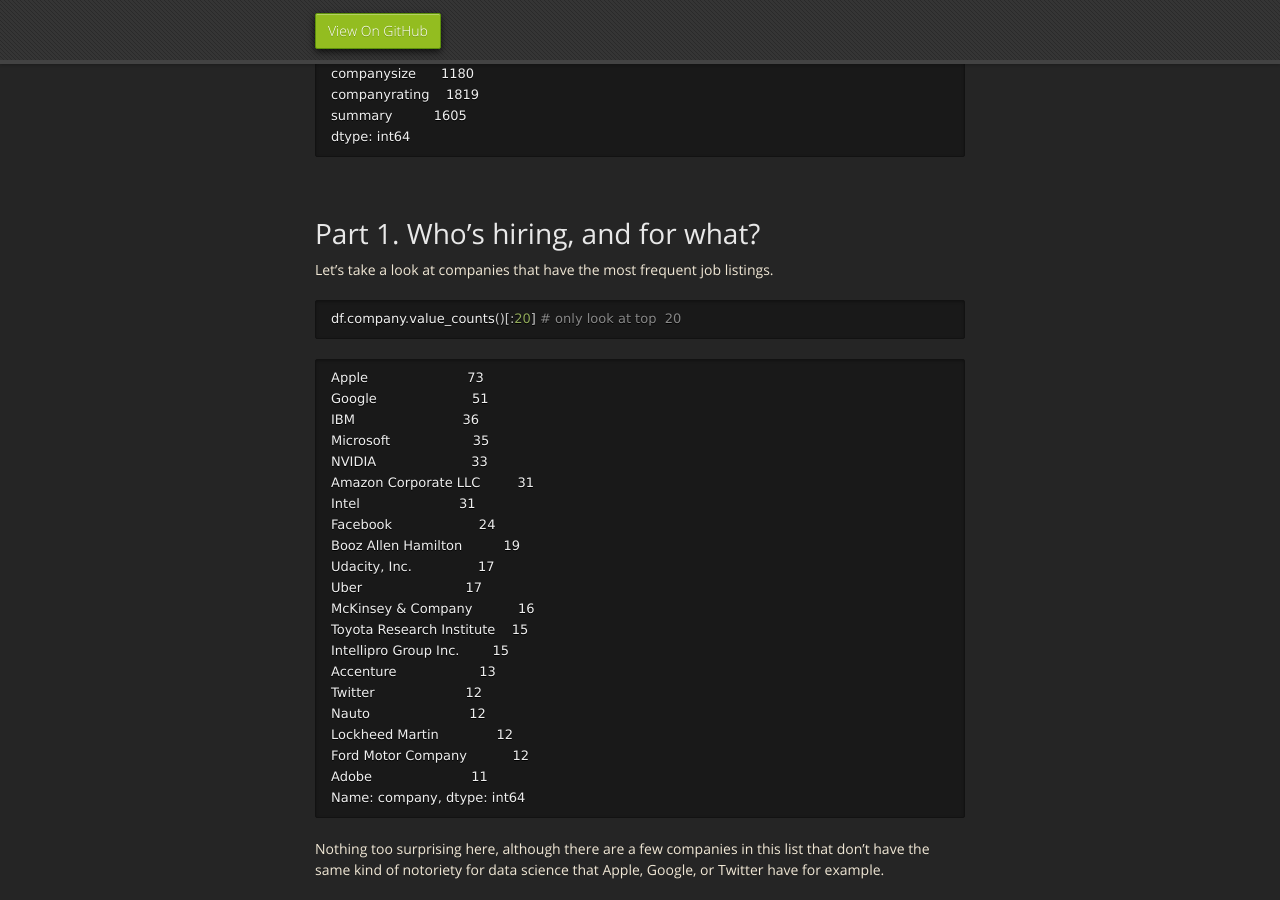
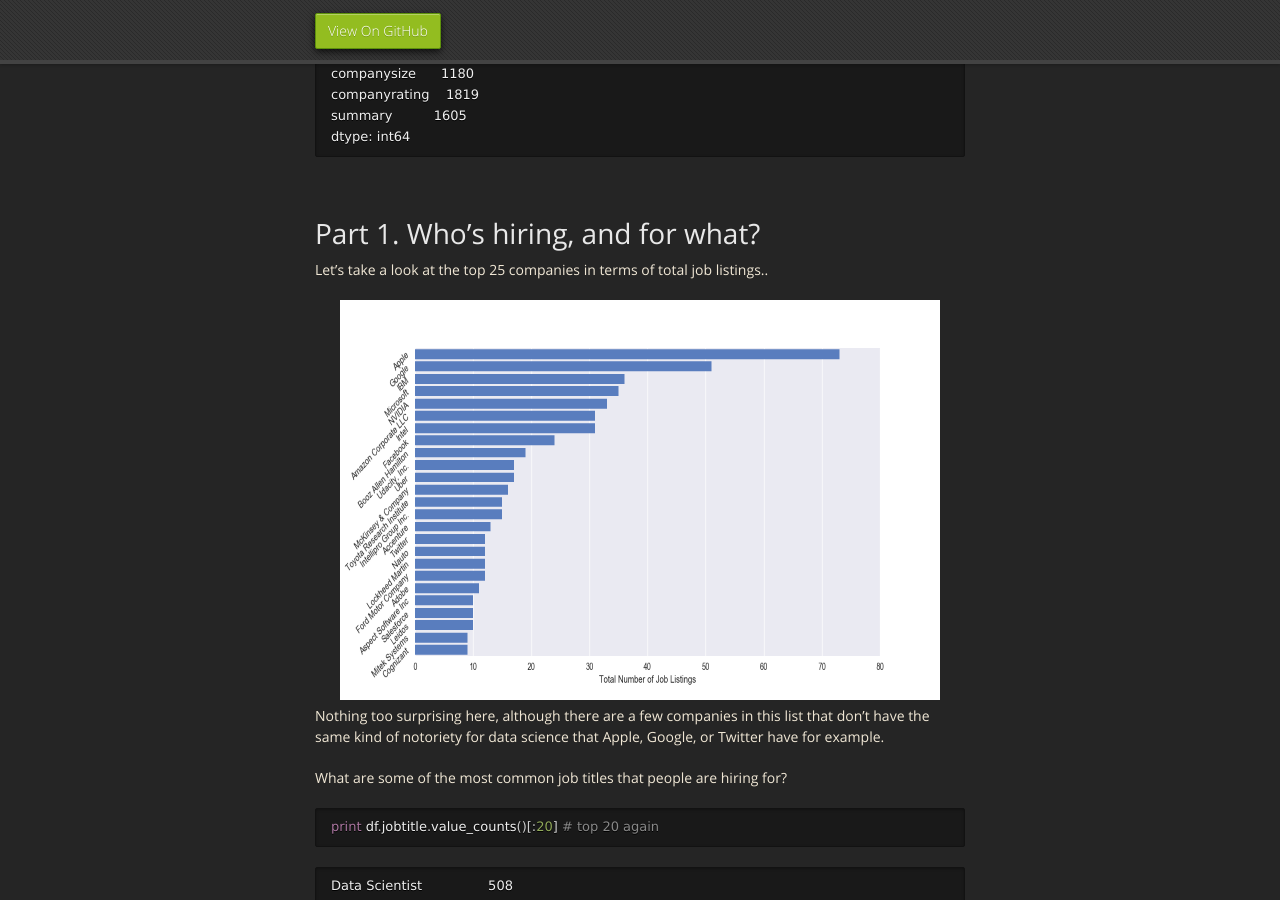
Before and after one commit to mrbrins82/mrbrins82.github.io, a Jekyll site: the page built from kaggle_indeed.md, in a window 1280 px wide and 900 px high, scrolled down 4026 px. Built offline with Jekyll 4.4.1, drawn with Linux system fonts in a browser that asks for light colours; nearby versions of some CDN libraries; our own code applies the rules of GitHub Pages for plain Markdown files.

Commit message:
updated indeed page

````diff
--- a/kaggle_indeed.md
+++ b/kaggle_indeed.md
@@ -176,33 +176,10 @@
 
 <br/>
 # [](#header-3)Part 1. Who's hiring, and for what?
-Let's take a look at companies that have the most frequent job listings.
-```python
-df.company.value_counts()[:20] # only look at top  20
-```
-```ipython
-Apple                        73
-Google                       51
-IBM                          36
-Microsoft                    35
-NVIDIA                       33
-Amazon Corporate LLC         31
-Intel                        31
-Facebook                     24
-Booz Allen Hamilton          19
-Udacity, Inc.                17
-Uber                         17
-McKinsey & Company           16
-Toyota Research Institute    15
-Intellipro Group Inc.        15
-Accenture                    13
-Twitter                      12
-Nauto                        12
-Lockheed Martin              12
-Ford Motor Company           12
-Adobe                        11
-Name: company, dtype: int64
-```
+Let's take a look at the top 25 companies in terms of total job listings..
+<center><img src="./assets/images/top_companies.png" alt="top companies" width="600" height="400" />
+</center>
+
 Nothing too surprising here, although there are a few companies in this list that don't have the same kind of notoriety for data science that Apple, Google, or Twitter have for example.
 
 What are some of the most common job titles that people are hiring for?
````
